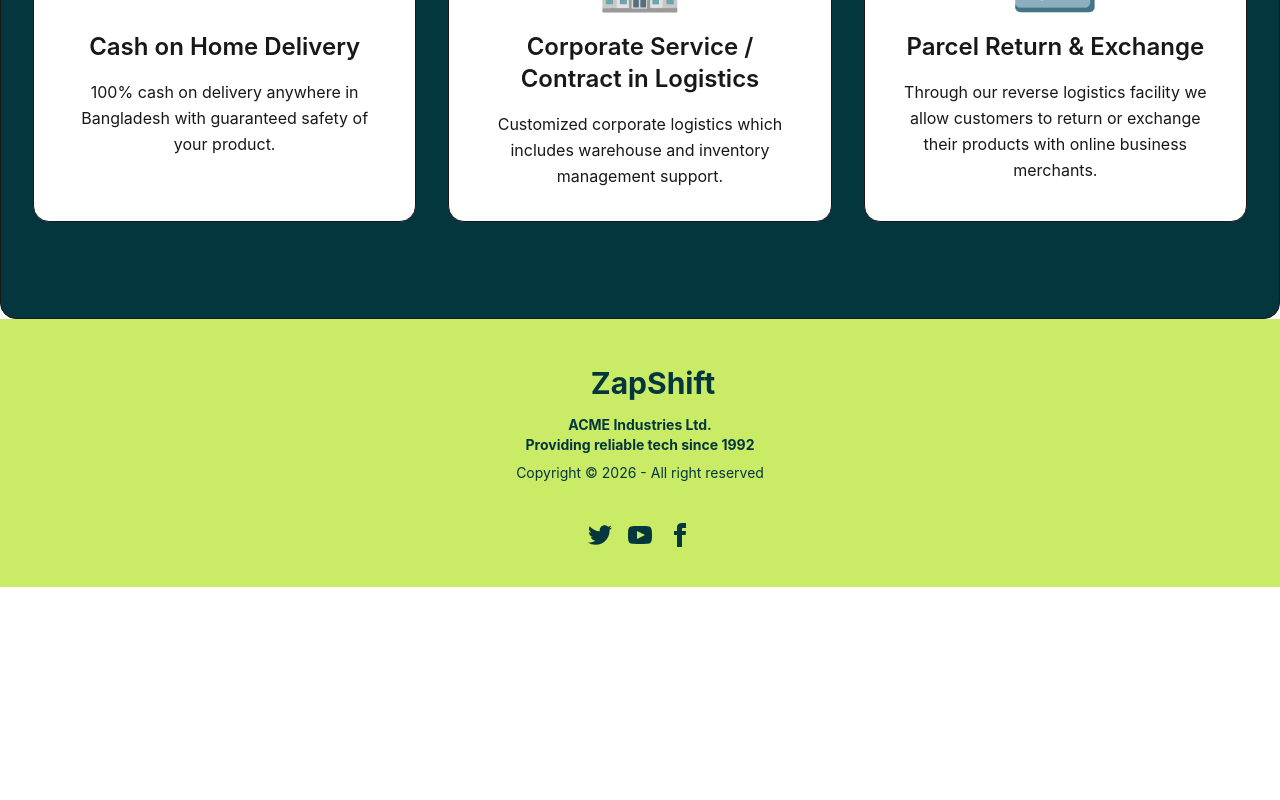
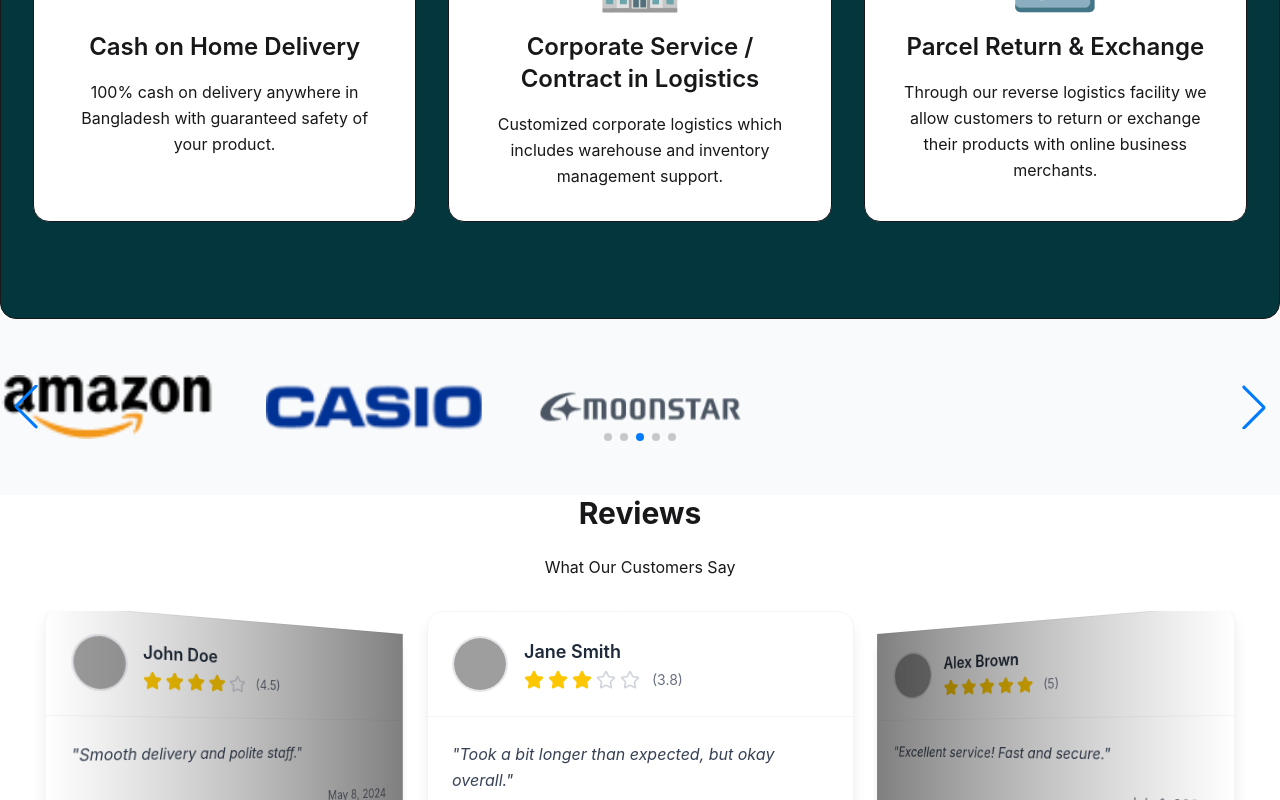
Before and after one commit to meherunnesaenta/zap-shift-client, a React (Vite) app: page / in a window 1280 px wide. Shown: the part 2000-2800 px from the top of the page. Before the commit the page ends 2587 px from the top, so only its background shows below. Built offline with nearby package versions, Linux system fonts and the light colour scheme; grey boxes are pictures that could not be loaded.

Commit message:
learn swiper.js by creating reviews

```diff
--- a/package.json
+++ b/package.json
@@ -14,12 +14,14 @@
     "@react-three/fiber": "^9.5.0",
     "@tailwindcss/vite": "^4.2.0",
     "bootstrap": "^5.3.8",
+    "lucide-react": "^0.575.0",
     "react": "^19.2.0",
     "react-bootstrap": "^2.10.10",
     "react-dom": "^19.2.0",
     "react-icons": "^5.5.0",
     "react-responsive-carousel": "^3.2.23",
     "react-router": "^7.13.0",
+    "swiper": "^12.1.2",
     "tailwindcss": "^4.2.0",
     "three": "^0.183.1",
     "uuid-by-string": "^4.0.0",
--- /dev/null
+++ b/public/reviews.json
@@ -0,0 +1,98 @@
+[
+  {
+    "id": "5f47ac10b4f1c03e8c123456",
+    "user_email": "john.doe@example.com",
+    "userName": "John Doe",
+    "delivery_email": "delivery1@example.com",
+    "ratings": 4.5,
+    "review": "Smooth delivery and polite staff.",
+    "parcel_id": "5f47ac10b4f1c03e8c654321",
+    "pick_up_email": "pickup1@example.com",
+    "user_photoURL": "https://randomuser.me/api/portraits/men/10.jpg",
+    "date": "2024-05-08T14:30:00.000Z"
+  },
+  {
+    "id": "5f47ac10b4f1c03e8c234567",
+    "user_email": "jane.smith@example.com",
+    "userName": "Jane Smith",
+    "delivery_email": "delivery2@example.com",
+    "ratings": 3.8,
+    "review": "Took a bit longer than expected, but okay overall.",
+    "parcel_id": "5f47ac10b4f1c03e8c765432",
+    "pick_up_email": "pickup2@example.com",
+    "user_photoURL": "https://randomuser.me/api/portraits/women/25.jpg",
+    "date": "2024-06-10T10:15:00.000Z"
+  },
+  {
+    "id": "5f47ac10b4f1c03e8c345678",
+    "user_email": "alex.brown@example.com",
+    "userName": "Alex Brown",
+    "delivery_email": "delivery3@example.com",
+    "ratings": 5.0,
+    "review": "Excellent service! Fast and secure.",
+    "parcel_id": "5f47ac10b4f1c03e8c876543",
+    "pick_up_email": "pickup3@example.com",
+    "user_photoURL": "https://randomuser.me/api/portraits/men/34.jpg",
+    "date": "2024-07-01T08:50:00.000Z"
+  },
+  {
+    "id": "5f47ac10b4f1c03e8c456789",
+    "user_email": "lisa.white@example.com",
+    "userName": "Lisa White",
+    "delivery_email": "delivery4@example.com",
+    "ratings": 4.2,
+    "review": "Very responsive and professional.",
+    "parcel_id": "5f47ac10b4f1c03e8c987654",
+    "pick_up_email": "pickup4@example.com",
+    "user_photoURL": "https://randomuser.me/api/portraits/women/12.jpg",
+    "date": "2024-07-15T09:10:00.000Z"
+  },
+  {
+    "id": "5f47ac10b4f1c03e8c567890",
+    "user_email": "david.lee@example.com",
+    "userName": "David Lee",
+    "delivery_email": "delivery5@example.com",
+    "ratings": 2.9,
+    "review": "Late delivery and no updates. Disappointed.",
+    "parcel_id": "5f47ac10b4f1c03e8c098765",
+    "pick_up_email": "pickup5@example.com",
+    "user_photoURL": "https://randomuser.me/api/portraits/men/19.jpg",
+    "date": "2024-08-02T16:45:00.000Z"
+  },
+  {
+    "id": "5f47ac10b4f1c03e8c678901",
+    "user_email": "nina.khan@example.com",
+    "userName": "Nina Khan",
+    "delivery_email": "delivery6@example.com",
+    "ratings": 4.9,
+    "review": "Superb experience! Highly recommended.",
+    "parcel_id": "5f47ac10b4f1c03e8c109876",
+    "pick_up_email": "pickup6@example.com",
+    "user_photoURL": "https://randomuser.me/api/portraits/women/8.jpg",
+    "date": "2024-08-10T12:00:00.000Z"
+  },
+  {
+    "id": "5f47ac10b4f1c03e8c789012",
+    "user_email": "michael.jordan@example.com",
+    "userName": "Michael Jordan",
+    "delivery_email": "delivery7@example.com",
+    "ratings": 3.3,
+    "review": "Decent service but packaging could be better.",
+    "parcel_id": "5f47ac10b4f1c03e8c210987",
+    "pick_up_email": "pickup7@example.com",
+    "user_photoURL": "https://randomuser.me/api/portraits/men/22.jpg",
+    "date": "2024-08-14T18:20:00.000Z"
+  },
+  {
+    "id": "5f47ac10b4f1c03e8c890123",
+    "user_email": "emma.watson@example.com",
+    "userName": "Emma Watson",
+    "delivery_email": "delivery8@example.com",
+    "ratings": 4.7,
+    "review": "Fast, safe, and friendly delivery service.",
+    "parcel_id": "5f47ac10b4f1c03e8c321098",
+    "pick_up_email": "pickup8@example.com",
+    "user_photoURL": "https://randomuser.me/api/portraits/women/5.jpg",
+    "date": "2024-08-20T07:30:00.000Z"
+  }
+]
--- /dev/null
+++ b/src/pages/home/Brands/Brands.jsx
@@ -0,0 +1,68 @@
+import React from 'react';
+import 'swiper/css';
+import 'swiper/css/navigation';
+import 'swiper/css/pagination';
+import 'swiper/css/autoplay';
+
+import { Swiper, SwiperSlide } from 'swiper/react';
+import { Autoplay, Navigation, Pagination } from 'swiper/modules';
+
+import amazon from '../../../assets/brands/amazon.png';
+import casio from '../../../assets/brands/casio.png';
+// import amazon_vector from '../../../assets/brands/amazon-vector.png'; // কমেন্ট করা রাখো যদি ফাইল না থাকে
+import moonstar from '../../../assets/brands/moonstar.png';
+import randstad from '../../../assets/brands/randstad.png';
+import star from '../../../assets/brands/star.png';
+// import start_people from '../../../assets/brands/star-people.png';
+
+export const Brands = () => {
+  return (
+    <div className="brands-container py-10 bg-gray-50">
+      <Swiper
+        modules={[Autoplay, Navigation, Pagination]}
+        slidesPerView={2}          // ← এটা খুব জরুরি লুপিং-এর জন্য
+        spaceBetween={30}
+        centeredSlides={true}
+        grabCursor={true}
+        loop={true}                     // লুপ চালু
+        loopAdditionalSlides={2}        // ← এটা যোগ করো (লুপিং স্মুথ করতে)
+        loopedSlides={null}             // null রাখো
+        autoplay={{
+          delay: 2000,
+          disableOnInteraction: false,
+          pauseOnMouseEnter: false,     // হোভারে পজ না করুক (চাইলে true করো)
+        }}
+        breakpoints={{
+          640: { slidesPerView: 3, spaceBetween: 30 },
+          1024: { slidesPerView: 4, spaceBetween: 40 },
+          1280: { slidesPerView: 5, spaceBetween: 50 },
+        }}
+        navigation={true}
+        pagination={{ clickable: true }}
+        className="mySwiper"
+      >
+        <SwiperSlide>
+          <img src={amazon} alt="Amazon" className="h-20 md:h-24 w-auto mx-auto object-contain" />
+        </SwiperSlide>
+        <SwiperSlide>
+          <img src={casio} alt="Casio" className="h-20 md:h-24 w-auto mx-auto object-contain" />
+        </SwiperSlide>
+        {/* <SwiperSlide>
+          <img src={amazon_vector} alt="Amazon Vector" className="h-20 md:h-24 w-auto mx-auto object-contain" />
+        </SwiperSlide> */}
+        <SwiperSlide>
+          <img src={moonstar} alt="Moonstar" className="h-20 md:h-24 w-auto mx-auto object-contain" />
+        </SwiperSlide>
+        <SwiperSlide>
+          <img src={randstad} alt="Randstad" className="h-20 md:h-24 w-auto mx-auto object-contain" />
+        </SwiperSlide>
+        <SwiperSlide>
+          <img src={star} alt="Star" className="h-20 md:h-24 w-auto mx-auto object-contain" />
+        </SwiperSlide>
+        {/* <SwiperSlide>
+          <img src={start_people} alt="Star People" className="h-20 md:h-24 w-auto mx-auto object-contain" />
+        </SwiperSlide> */}
+      </Swiper>
+    </div>
+  );
+};
--- a/src/pages/home/Home/Home.jsx
+++ b/src/pages/home/Home/Home.jsx
@@ -2,15 +2,23 @@ import React from 'react'
 import Banner from '../Banner/Banner'
 import HowItWorks from '../../../components/Home/HowItWorks'
 import { OurServices } from '../../../components/Home/OurServices'
+import { Brands } from '../Brands/Brands'
+import { Reviews } from '../Reviews/Reviews'
+
+
+const data = fetch('reviews.json').then(res => res.json()).then(data => data).catch(err => console.log(err));
 
 
 export const Home = () => {
+
 
   return (
     <div>
         <Banner></Banner>
         <HowItWorks> </HowItWorks>
         <OurServices> </OurServices>
+        <Brands></Brands>
+        <Reviews reviews={data}></Reviews>
     </div>
   )
 }
--- /dev/null
+++ b/src/pages/home/Reviews/Reviews.jsx
@@ -0,0 +1,44 @@
+import React, { use } from 'react'
+import { Autoplay, EffectCoverflow, Pagination } from 'swiper/modules';
+import { Swiper, SwiperSlide } from 'swiper/react';
+import { ReviewsCard } from './ReviewsCard';
+
+
+export const Reviews = ({reviews}) => {
+    const reviewsData = use(reviews);
+    console.log(reviewsData);
+  return (
+    <div>
+        <h2 className='text-3xl font-bold text-center mb-6'>Reviews</h2>
+        <p className='text-center mb-8'>What Our Customers Say</p>
+<Swiper
+        effect={'coverflow'}
+        grabCursor={true}
+        centeredSlides={true}
+        slidesPerView={3}
+        coverflowEffect={{
+          rotate: 50,
+          stretch: 0,
+          depth: 100,
+          modifier: 1,
+          slideShadows: true,
+        }}
+        autoplay={{
+          delay: 2500,
+          disableOnInteraction: false,
+        }}
+        pagination={true}
+        modules={[EffectCoverflow, Pagination,Autoplay  ]}
+        className="mySwiper"
+      >
+
+          {
+            reviewsData.map(review => <SwiperSlide key={review._id}>
+                <ReviewsCard review={review}></ReviewsCard>
+            </SwiperSlide>)
+          }
+      </Swiper>
+
+    </div>
+  )
+}
--- /dev/null
+++ b/src/pages/home/Reviews/ReviewsCard.jsx
@@ -0,0 +1,64 @@
+import React from 'react';
+import { Star } from 'lucide-react'; // যদি lucide-react ইনস্টল করা থাকে (না থাকলে ইমোজি বা SVG দিয়ে করব)
+
+export const ReviewsCard = ({ review }) => {
+  const {
+    userName,
+    review: reviewText,
+    ratings,
+    user_photoURL,
+    date,
+  } = review;
+
+  const formattedDate = new Date(date).toLocaleDateString('en-US', {
+    year: 'numeric',
+    month: 'long',
+    day: 'numeric',
+  });
+
+  const renderStars = () => {
+    const stars = [];
+    for (let i = 1; i <= 5; i++) {
+      stars.push(
+        <Star
+          key={i}
+          size={20}
+          className={i <= Math.floor(ratings) ? 'fill-yellow-400 text-yellow-400' : 'text-gray-300'}
+        />
+      );
+    }
+    return stars;
+  };
+
+  return (
+    <div className="bg-white rounded-2xl shadow-lg overflow-hidden transition-all duration-300 hover:shadow-2xl hover:scale-[1.02] border border-gray-100">
+
+      <div className="p-6 flex items-center gap-4 border-b border-gray-100">
+        <img
+          src={user_photoURL}
+          alt={userName}
+          className="w-14 h-14 rounded-full object-cover border-2 border-gray-200"
+        />
+        <div>
+          <h3 className="font-semibold text-lg text-gray-800">{userName}</h3>
+          <div className="flex items-center gap-1 mt-1">
+            {renderStars()}
+            <span className="ml-2 text-sm text-gray-500">({ratings})</span>
+          </div>
+        </div>
+      </div>
+
+
+      <div className="p-6">
+        <p className="text-gray-700 leading-relaxed italic">
+          "{reviewText}"
+        </p>
+      </div>
+
+
+      <div className="px-6 pb-6 text-right">
+        <span className="text-sm text-gray-500">{formattedDate}</span>
+      </div>
+    </div>
+  );
+};
```
Also changed, not shown: 1 other file (tests, documents, lock files or other folders).
